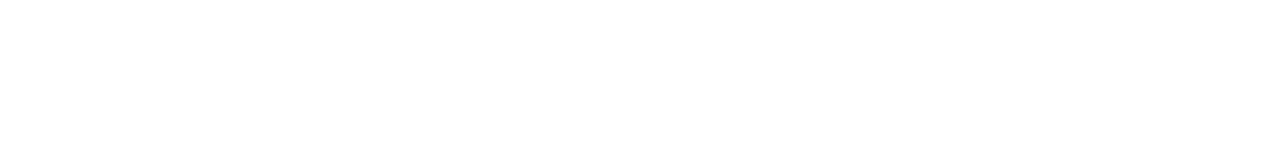
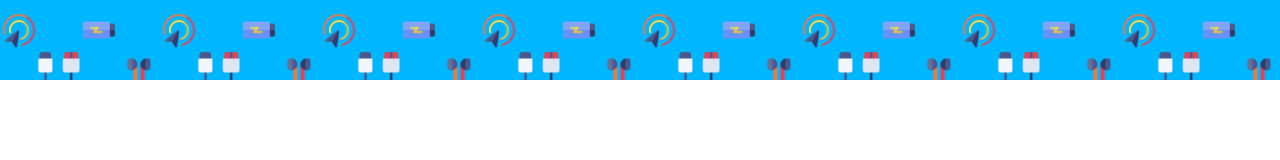
Before and after one commit to ClaraNocilla12/html-css-booleaner, a plain HTML site: page index.html in a window 1280 px wide. Drawn offline with Linux system fonts and the light colour scheme.

Commit message:
pattern done

```diff
--- a/asset/style.css
+++ b/asset/style.css
@@ -3,3 +3,11 @@
     padding: 0;
     box-sizing: border-box;
 }
+
+header{
+    height: 80px;
+    background-image: url(./img/pattern.png);
+    background-size: auto 200%;
+    background-repeat: repeat;
+    background-color: rgb(0, 183, 255);
+}
--- a/index.html
+++ b/index.html
@@ -8,6 +8,11 @@
     <title>Document</title>
 </head>
 <body>
+    <header>
+        <div class="pattern">
+
+        </div>
+    </header>
 
 
 </body>
```
Also changed, not shown: asset/img/graph.jpg (renamed from asset/img 4/graph.jpg), asset/img/logo.svg (renamed from asset/img 4/logo.svg), asset/img/monitor.jpg (renamed from asset/img 4/monitor.jpg), asset/img/pattern.png (renamed from asset/img 4/pattern.png), asset/img/tim-1.jpg (renamed from asset/img 4/tim-1.jpg), asset/img/tim-2.jpg (renamed from asset/img 4/tim-2.jpg).
